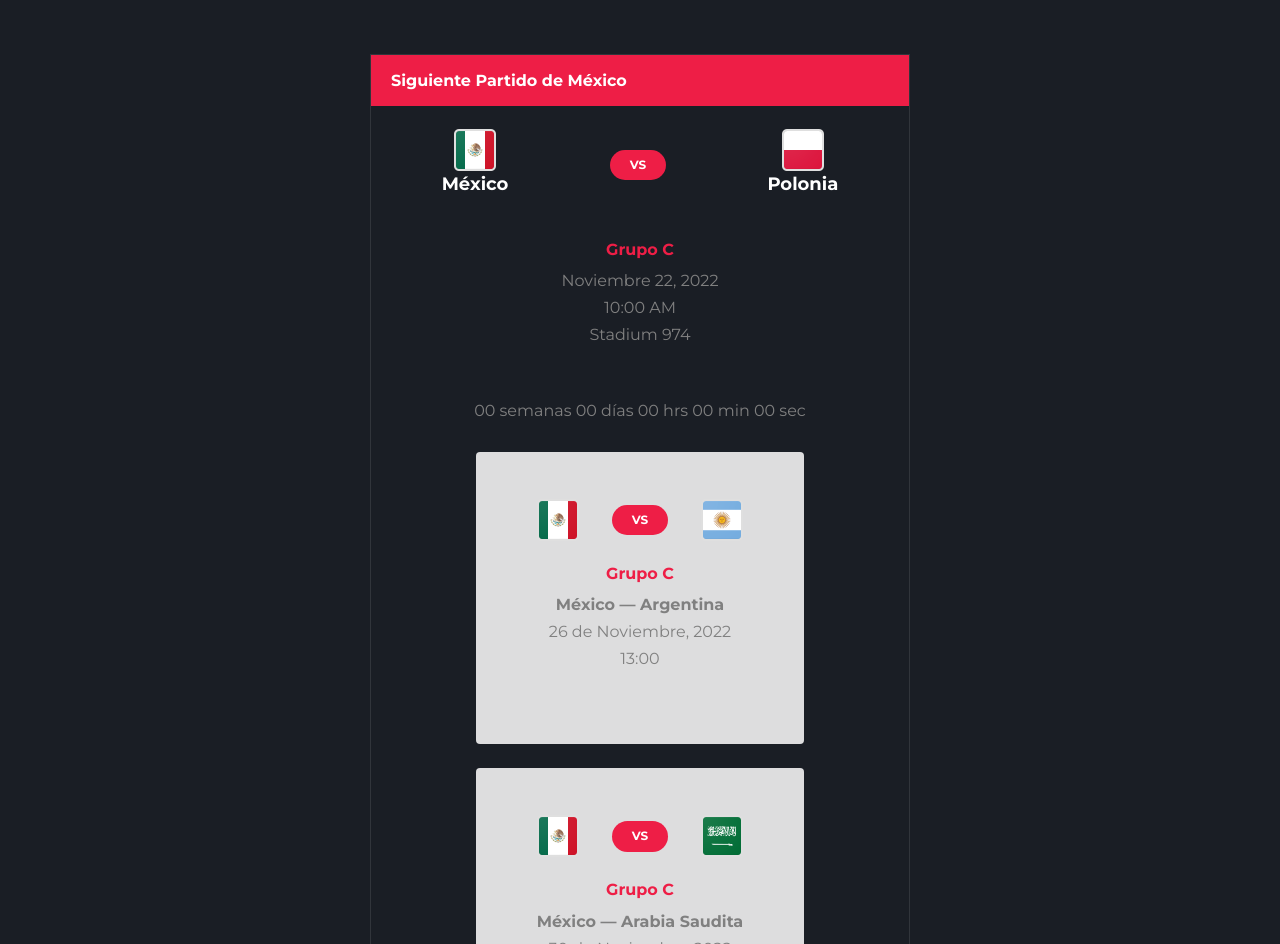
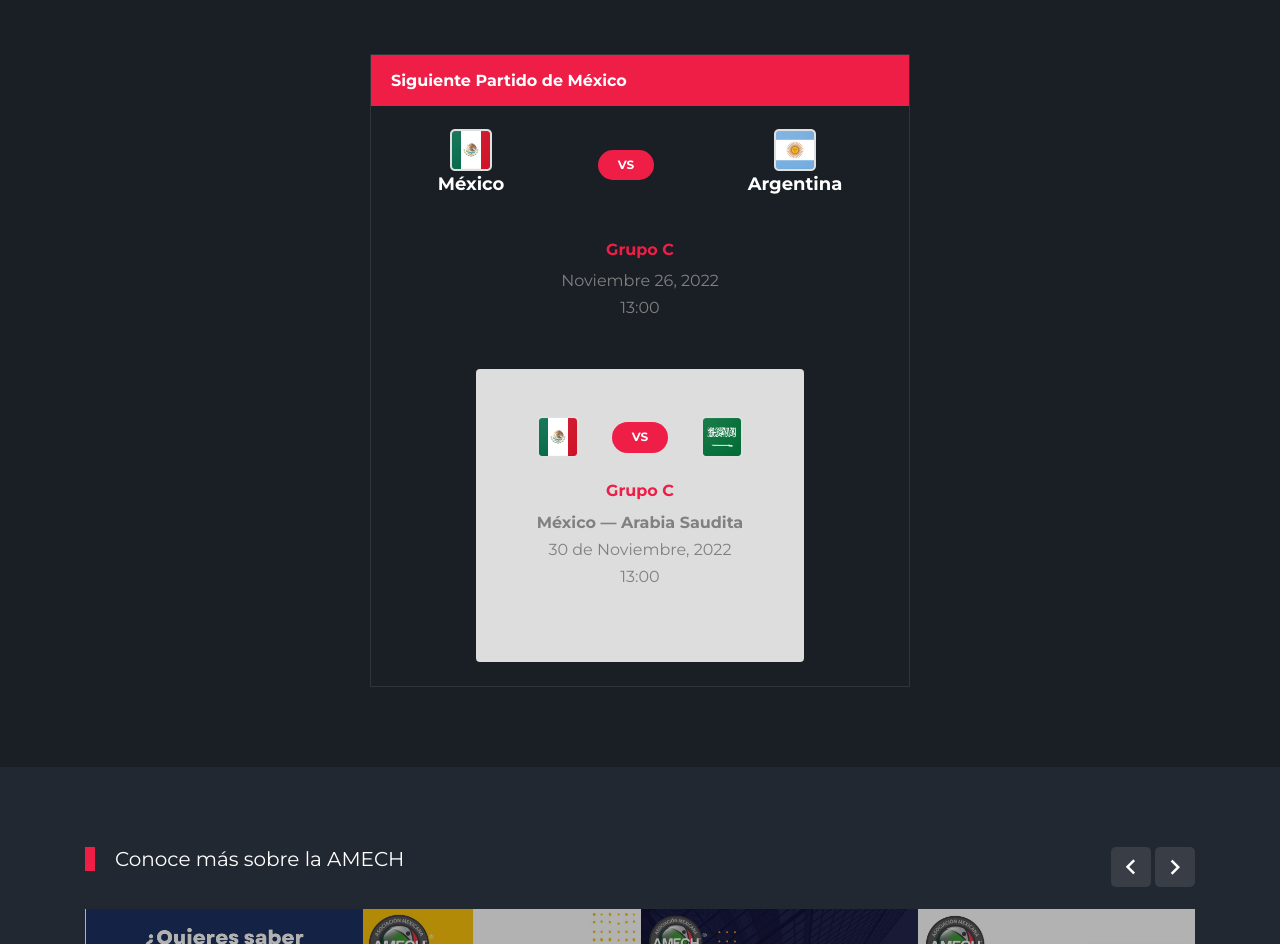
Before and after one commit to bitexogh/amech, a plain HTML site: page index.html in a window 1280 px wide. Shown: the part 980-1924 px from the top of the page. Drawn offline with Linux system fonts and the light colour scheme; files whose address does not match are found by name.

Commit message:
Update index.html

```diff
--- a/index.html
+++ b/index.html
@@ -159,8 +159,8 @@
                                             <span class="vs"><span>VS</span></span>
                                         </div>
                                         <div class="team-2 text-center">
-                                            <img src="images/poland.png" alt="Image">
-                                            <h3>Polonia</h3>
+                                            <img src="images/arg.png" alt="Image">
+                                            <h3>Argentina</h3>
                                         </div>
                                     </div>
                                 </div>
@@ -169,41 +169,14 @@
                             <div class="text-center widget-vs-contents mb-4">
                                 <h4>Grupo C</h4>
                                 <p class="mb-5">
-                                    <span class="d-block">Noviembre 22, 2022</span>
-                                    <span class="d-block">10:00 AM</span>
-                                    <span class="d-block">Stadium 974</span>
+                                    <span class="d-block">Noviembre 26, 2022</span>
+                                    <span class="d-block">13:00</span>
                                 </p>
 
-                                <div id="date-countdown3" class="pb-1"></div>
+
                             </div>
 
-                            <div class="col-md-8 mb-4 offset-md-2">
-                                <div class="bg-light p-4 rounded">
-                                    <div class="widget-body">
-                                        <div class="widget-vs">
-                                            <div class="d-flex align-items-center justify-content-around justify-content-between w-100">
-                                                <div class="team-1 text-center">
-                                                    <img src="images/mexico.png" alt="Image">
-                                                </div>
-                                                <div>
-                                                    <span class="vs"><span>VS</span></span>
-                                                </div>
-                                                <div class="team-2 text-center">
-                                                    <img src="images/arg.png" alt="Image">
-                                                </div>
-                                            </div>
-                                        </div>
-                                    </div>
-                                    <div class="text-center widget-vs-contents mb-4">
-                                        <h4>Grupo C</h4>
-                                        <p class="mb-5">
-                                            <span class="d-block" style="font-weight: 600">México — Argentina</span>
-                                            <span class="d-block">26 de Noviembre, 2022</span>
-                                            <span class="d-block">13:00</span>
-                                        </p>
-                                    </div>
-                                </div>
-                            </div>
+
                             <div class="col-md-8 mb-4 offset-md-2">
                                 <div class="bg-light p-4 rounded">
                                     <div class="widget-body">
```
